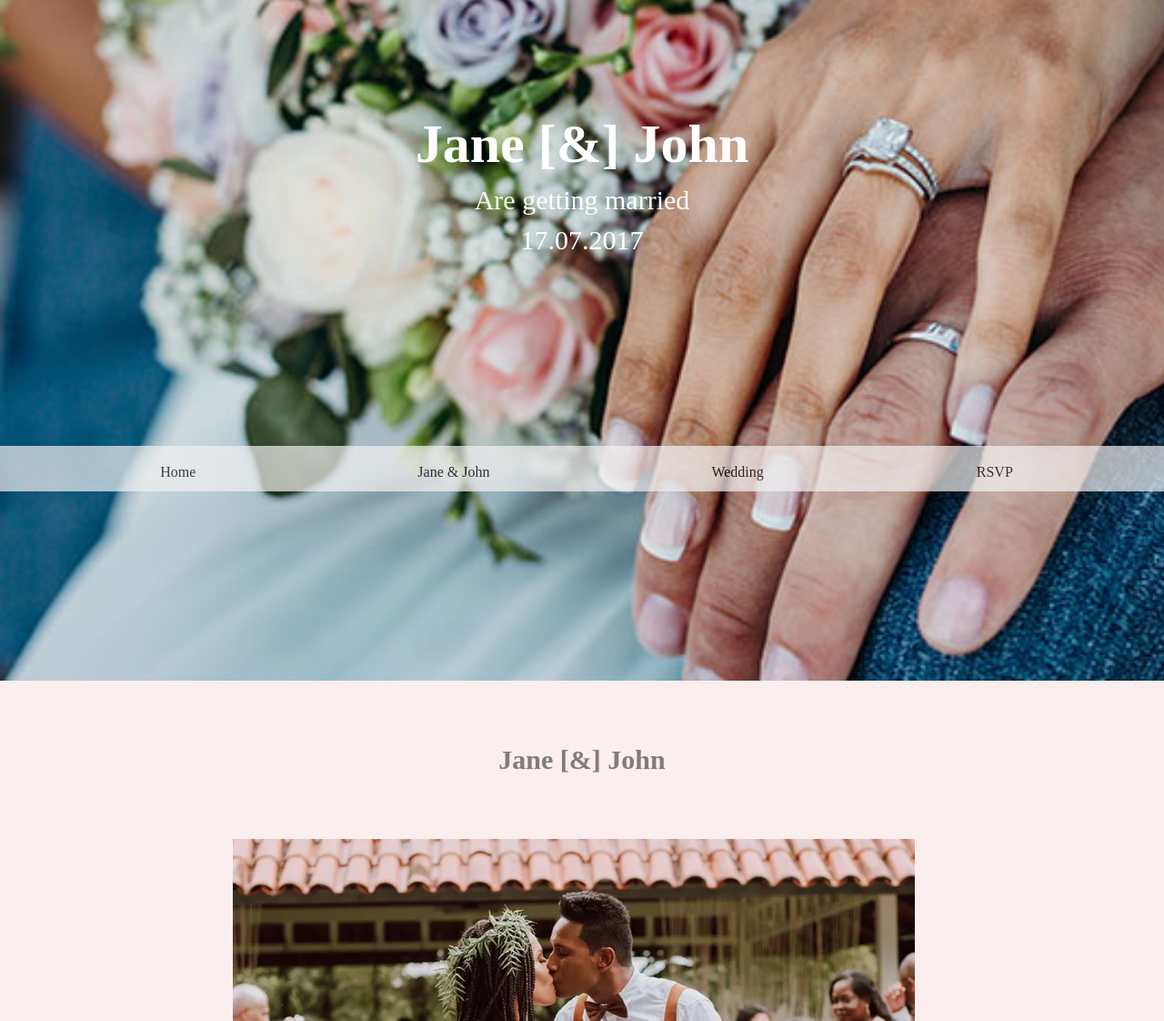
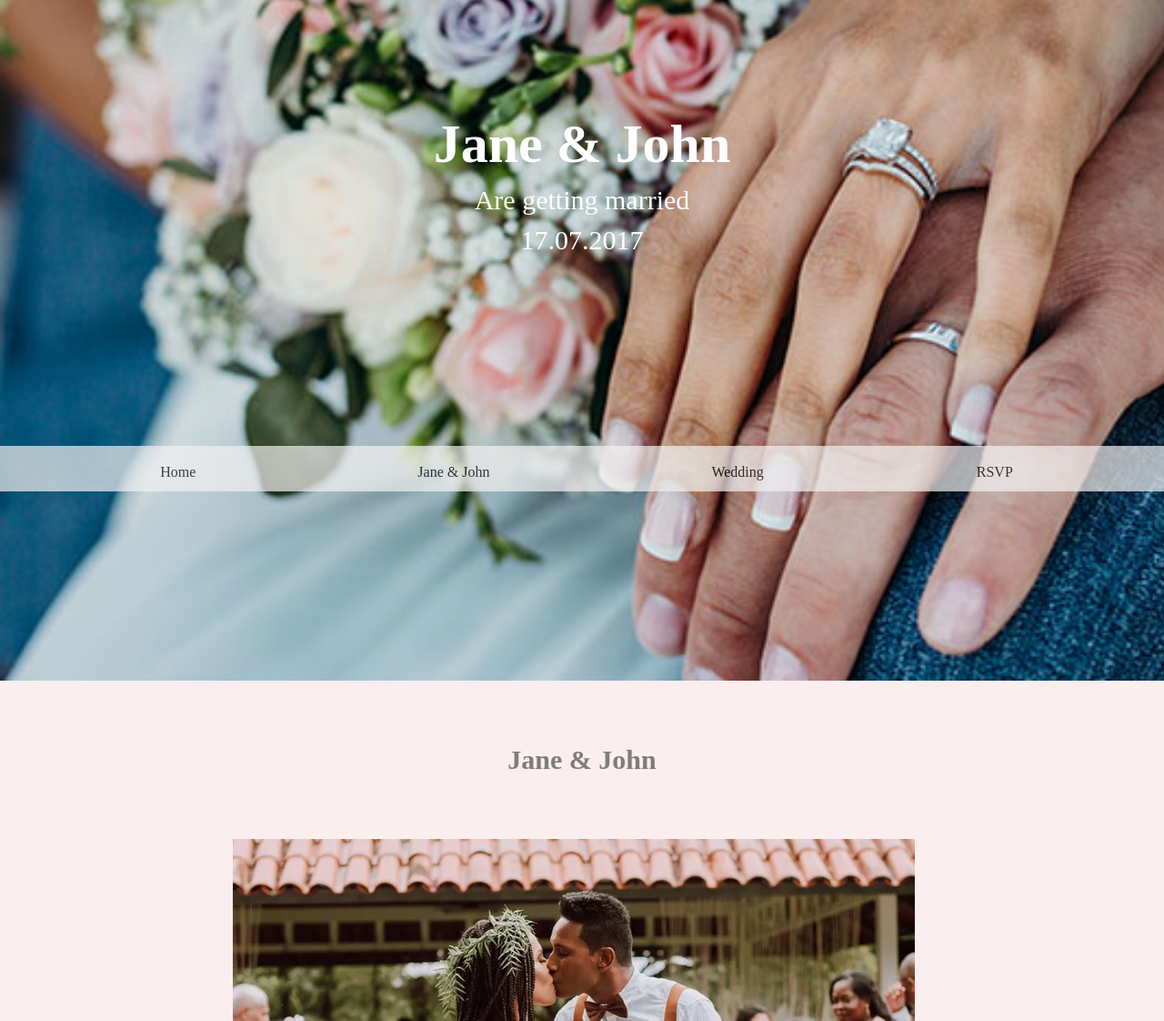
Before and after one commit to taryllngam/wedding-invitation, a plain HTML site: page index.html in a window 1280 px wide. Shown: the part 260-1382 px from the top of the page at 91% size. Drawn offline with Linux system fonts and the light colour scheme.

Commit message:
my linter corrections

```diff
--- a/assets/styles/style.css
+++ b/assets/styles/style.css
@@ -24,7 +24,7 @@ footer a {
 .jane-john a {
   padding-left: 43%;
   margin-top: 20%;
- }
+}
 
 .sidenav .bottom-bar {
   display: flex;
@@ -59,7 +59,7 @@ footer a {
 }
 
 .header {
-  background-image:  url("/assets/images/jane2.jpg");
+  background-image: url("/assets/images/jane2.jpg");
   height: 30vh;
   background-size: cover;
   color: white;
--- a/index.html
+++ b/index.html
@@ -19,14 +19,14 @@
 
         </div>
         <div class="header" id="sect1">
-          <h1>Jane [&] John</h1>
+          <h1>Jane &amp; John</h1>
           <p>Are getting married</p>
             <p>17.07.2017</p>
 
         </div>
 
         <div class="jane-john" id="sect2">
-          <h2>Jane [&] John</h2>
+          <h2>Jane &amp; John</h2>
           <img src="/assets/images/img1.jpg" alt="a picture of couples">
           <p>You all know us. And we all know you. We are getting married lorem ipsum dolor sit amet, consectetur adipiscing elit, sed do eiusmod tempor incididunt ut labore et dolore magna aliqua. Ut enim ad minim veniam, quis nostrud exercitation ullamco laboris nisi ut aliquip ex ea commodo consequat. Excepteur sint occaecat cupidatat non proident, sunt in culpa qui officia deserunt mollit anim id est laborum consectetur adipiscing elit, sed do eiusmod tempor incididunt ut labore et dolore magna aliqua. Ut enim ad minim veniam, quis nostrud exercitation ullamco laboris nisi ut aliquip ex ea commodo consequat.</p>
           <a href="#sect4"><button class="buton">Wedding Details</button></a>
```
